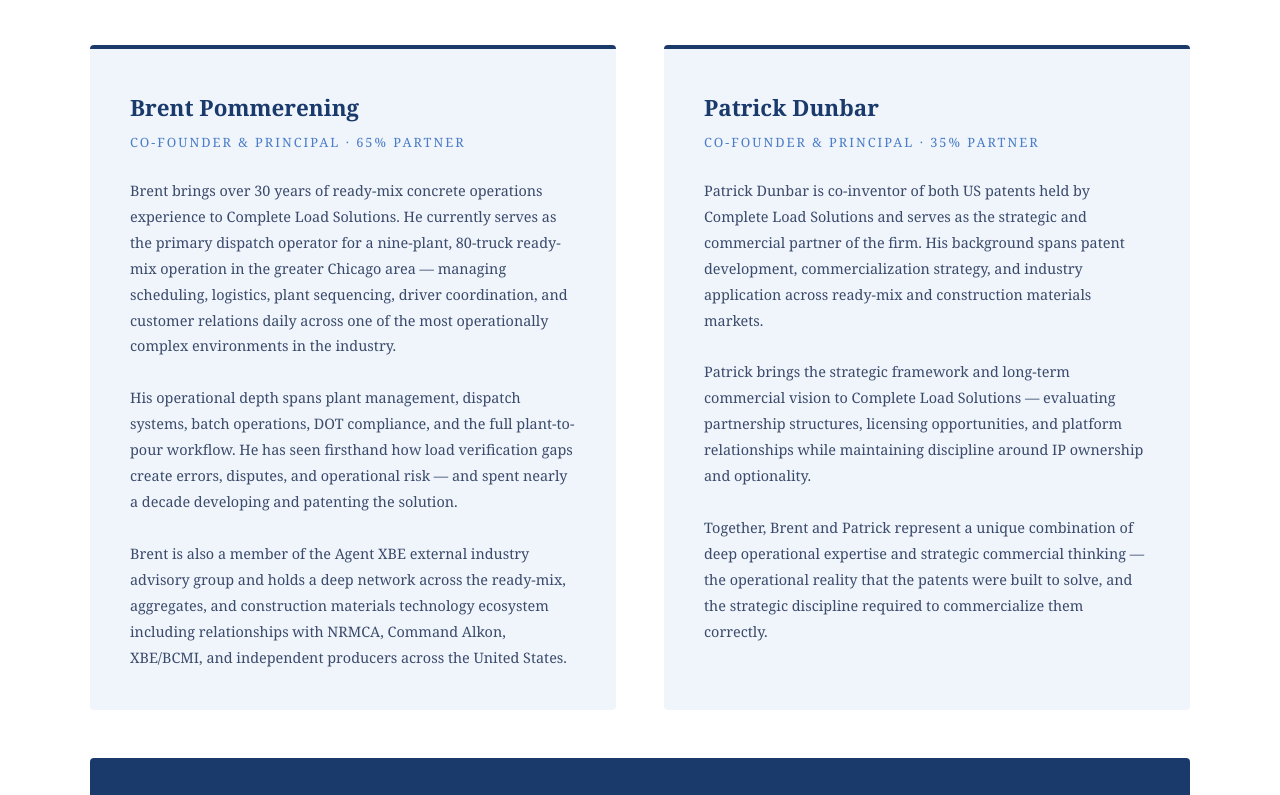
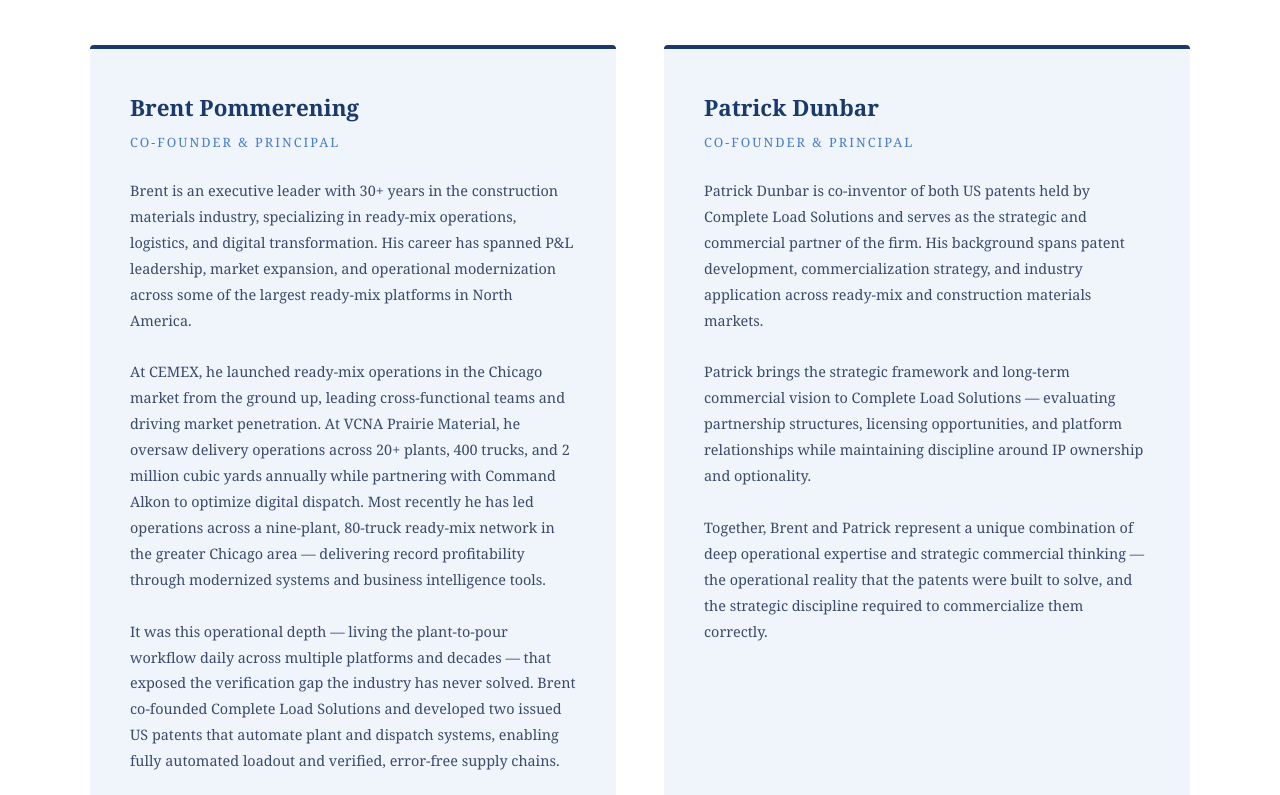
Before and after one commit to completelloadsolutions/completelloadsolutions.github.io, a plain HTML site: page index.html in a window 1280 px wide. Shown: the part 10801-11596 px from the top of the page. Drawn offline with Linux system fonts and the light colour scheme.

Commit message:
Update index.html

```diff
--- a/index.html
+++ b/index.html
@@ -1469,17 +1469,18 @@
     <div class="team-grid fade-in">
       <div class="team-member">
         <div class="team-name">Brent Pommerening</div>
-        <div class="team-role">Co-Founder &amp; Principal · 65% Partner</div>
+        <div class="team-role">Co-Founder &amp; Principal</div>
         <div class="team-bio">
-          Brent brings over 30 years of ready-mix concrete operations experience to Complete Load Solutions. He currently serves as the primary dispatch operator for a nine-plant, 80-truck ready-mix operation in the greater Chicago area — managing scheduling, logistics, plant sequencing, driver coordination, and customer relations daily across one of the most operationally complex environments in the industry.<br><br>
-          His operational depth spans plant management, dispatch systems, batch operations, DOT compliance, and the full plant-to-pour workflow. He has seen firsthand how load verification gaps create errors, disputes, and operational risk — and spent nearly a decade developing and patenting the solution.<br><br>
-          Brent is also a member of the Agent XBE external industry advisory group and holds a deep network across the ready-mix, aggregates, and construction materials technology ecosystem including relationships with NRMCA, Command Alkon, XBE/BCMI, and independent producers across the United States.
+          Brent is an executive leader with 30+ years in the construction materials industry, specializing in ready-mix operations, logistics, and digital transformation. His career has spanned P&amp;L leadership, market expansion, and operational modernization across some of the largest ready-mix platforms in North America.<br><br>
+          At CEMEX, he launched ready-mix operations in the Chicago market from the ground up, leading cross-functional teams and driving market penetration. At VCNA Prairie Material, he oversaw delivery operations across 20+ plants, 400 trucks, and 2 million cubic yards annually while partnering with Command Alkon to optimize digital dispatch. Most recently he has led operations across a nine-plant, 80-truck ready-mix network in the greater Chicago area — delivering record profitability through modernized systems and business intelligence tools.<br><br>
+          It was this operational depth — living the plant-to-pour workflow daily across multiple platforms and decades — that exposed the verification gap the industry has never solved. Brent co-founded Complete Load Solutions and developed two issued US patents that automate plant and dispatch systems, enabling fully automated loadout and verified, error-free supply chains.<br><br>
+          Brent is a member of the Agent XBE external industry advisory group and holds a deep network across ready-mix, aggregates, and construction materials technology including relationships with NRMCA, Command Alkon, XBE/BCMI, and independent producers across the United States.
         </div>
       </div>
 
       <div class="team-member">
         <div class="team-name">Patrick Dunbar</div>
-        <div class="team-role">Co-Founder &amp; Principal · 35% Partner</div>
+        <div class="team-role">Co-Founder &amp; Principal</div>
         <div class="team-bio">
           Patrick Dunbar is co-inventor of both US patents held by Complete Load Solutions and serves as the strategic and commercial partner of the firm. His background spans patent development, commercialization strategy, and industry application across ready-mix and construction materials markets.<br><br>
           Patrick brings the strategic framework and long-term commercial vision to Complete Load Solutions — evaluating partnership structures, licensing opportunities, and platform relationships while maintaining discipline around IP ownership and optionality.<br><br>
```
